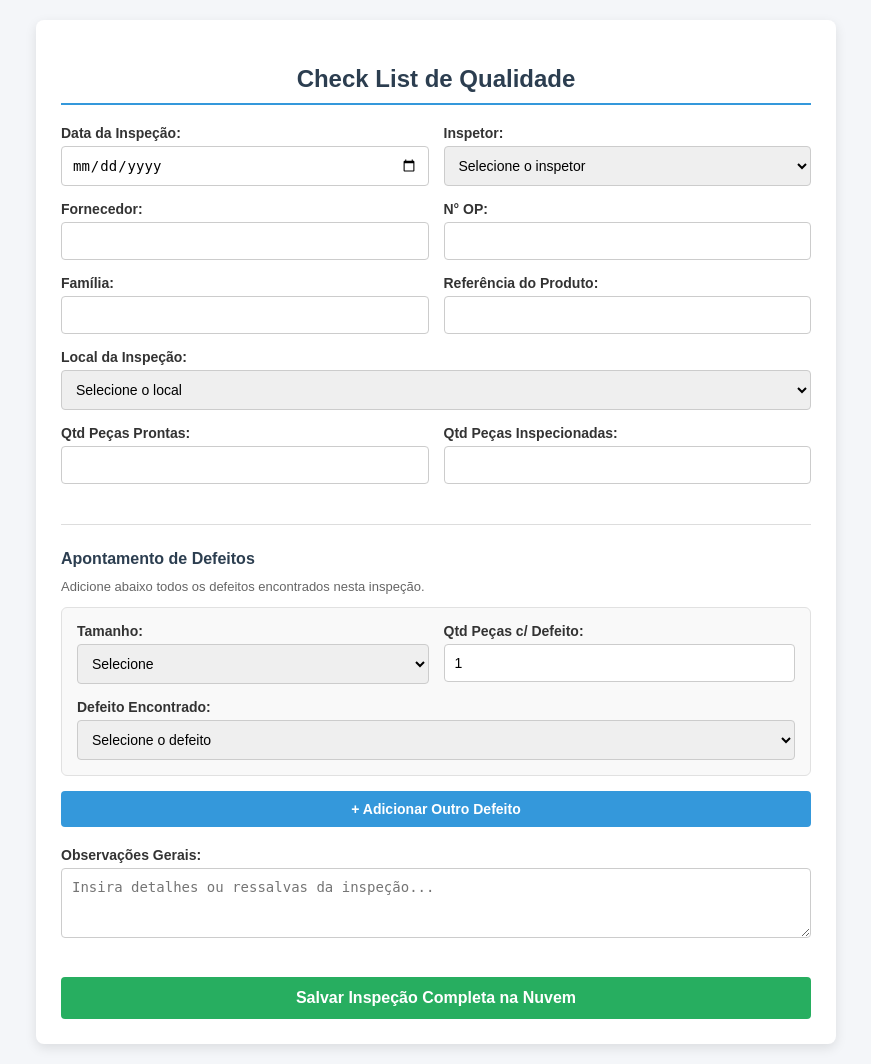
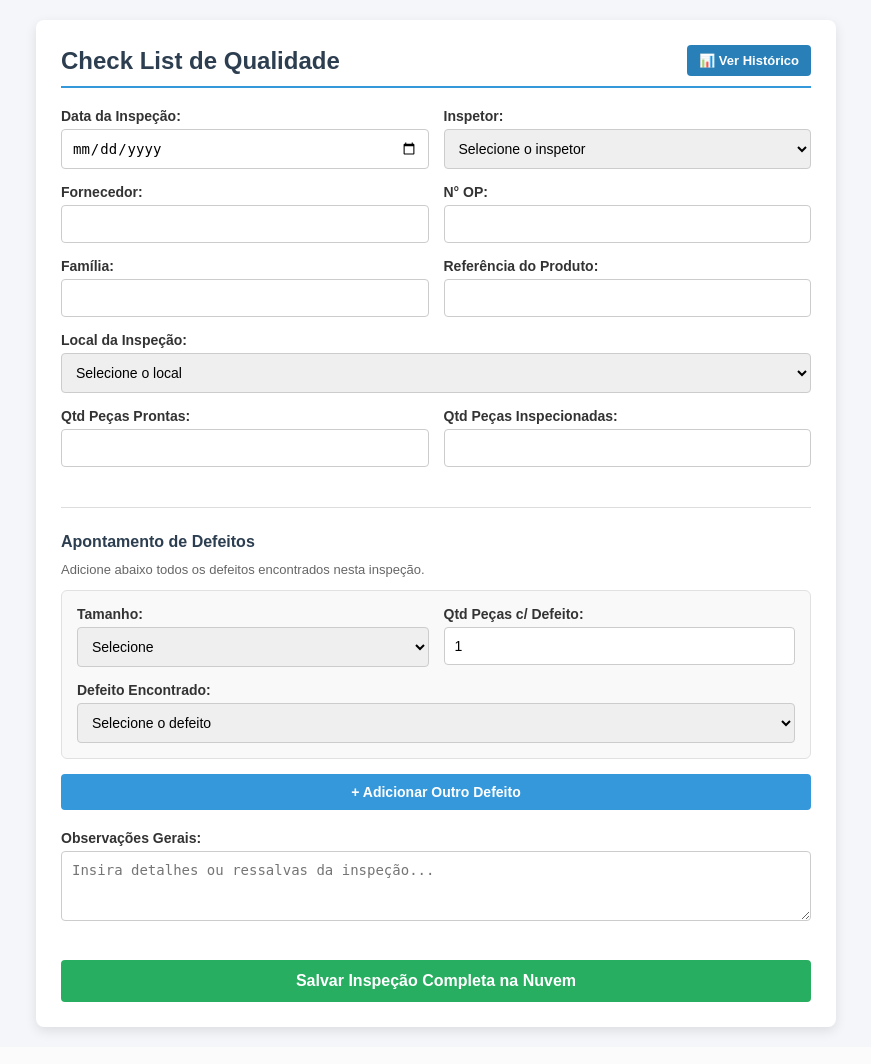
Before and after one commit to fabriciopavesi97/Check-List-Inspe-o-de-Qualidade, a Flask app: page / in a window 1280 px wide. Shown: the whole page, without its empty margins (204-1075 px from the left). After the commit the page ends 1035 px from the top, so only its background shows below. Run offline with Flask 3, Linux system fonts and the light colour scheme; some libraries are stand-ins or nearby versions.

Commit message:
Update index.html

```diff
--- a/templates/index.html
+++ b/templates/index.html
@@ -7,7 +7,10 @@
     <style>
         body { font-family: Arial, sans-serif; margin: 20px; background-color: #f4f6f9; color: #333; }
         .container { max-width: 750px; margin: 0 auto; background: #ffffff; padding: 25px; border-radius: 8px; box-shadow: 0 4px 12px rgba(0,0,0,0.1); }
-        h2 { text-align: center; color: #2c3e50; margin-bottom: 20px; border-bottom: 2px solid #3498db; padding-bottom: 10px; }
+        .header-top { display: flex; justify-content: space-between; align-items: center; border-bottom: 2px solid #3498db; padding-bottom: 10px; margin-bottom: 20px; }
+        h2 { color: #2c3e50; margin: 0; }
+        .btn-historico { background-color: #2980b9; color: white; padding: 8px 12px; text-decoration: none; border-radius: 4px; font-size: 13px; font-weight: bold; }
+        .btn-historico:hover { background-color: #1f618d; }
         .form-group { margin-bottom: 15px; }
         label { font-weight: bold; display: block; margin-bottom: 5px; font-size: 14px; }
         input[type="text"], input[type="number"], input[type="date"], select, textarea {
@@ -27,7 +30,11 @@
 <body>
 
 <div class="container">
-    <h2>Check List de Qualidade</h2>
+    <div class="header-top">
+        <h2>Check List de Qualidade</h2>
+        <a href="/historico" class="btn-historico">📊 Ver Histórico</a>
+    </div>
+
     <form action="/salvar" method="POST">
 
         <!-- CABEÇALHO DA OP -->
@@ -142,11 +149,9 @@
         const primeiroBox = container.querySelector('.defeito-box');
         const novoBox = primeiroBox.cloneNode(true);
 
-        // Limpa os valores do novo bloco clonado
         novoBox.querySelectorAll('select').forEach(sel => sel.value = '');
         novoBox.querySelectorAll('input').forEach(inp => inp.value = '1');
 
-        // Adiciona botão de remover na nova caixa
         if (!novoBox.querySelector('.btn-remove')) {
             const btnRemover = document.createElement('button');
             btnRemover.type = 'button';
```
